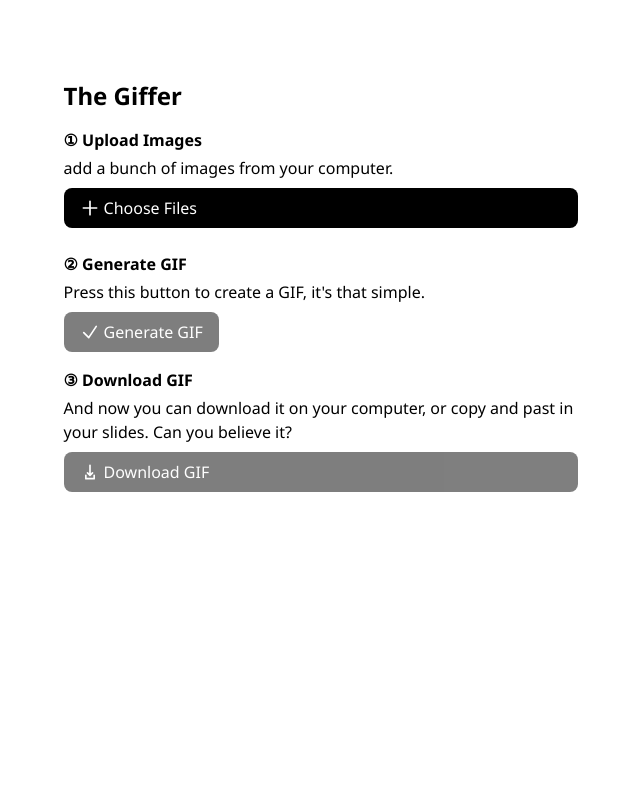
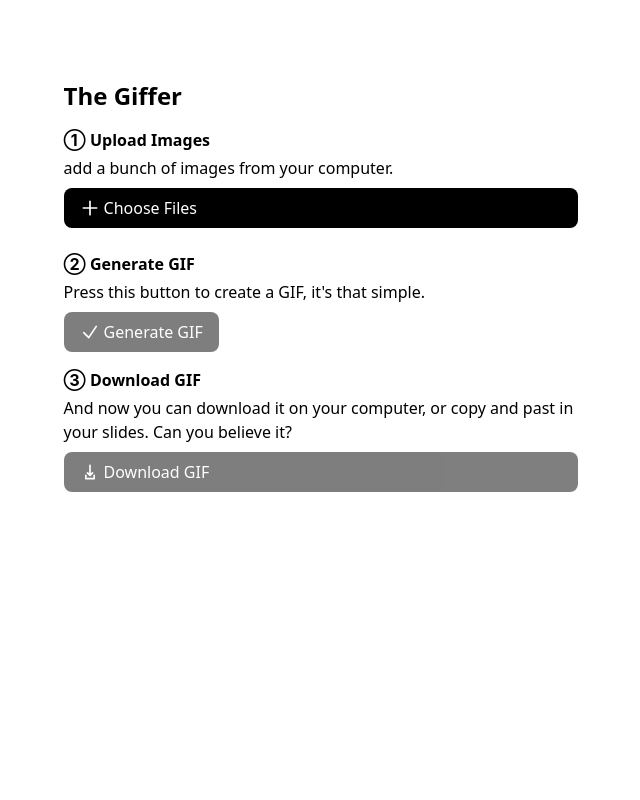
Before and after one commit to lndgst/random, a Flask app: page / in a window 1280 px wide. Shown: the whole page, without its empty margins (319-959 px from the left). Run offline with Flask 3, Linux system fonts and the light colour scheme.

Commit message:
revert: restore state before merge of fonts

```diff
--- a/gif_app/templates/index.html
+++ b/gif_app/templates/index.html
@@ -4,12 +4,8 @@
     <meta charset="utf-8">
     <title>The Giffer</title>
     <link href="https://cdn.jsdelivr.net/npm/tailwindcss@2.2.19/dist/tailwind.min.css" rel="stylesheet">
-    <link href="https://fonts.googleapis.com/css2?family=Noto+Sans:wght@400;700&display=swap" rel="stylesheet">
-    <style>
-        body { font-family: 'Noto Sans', sans-serif; }
-    </style>
 </head>
-<body class="bg-white min-h-screen py-10 flex justify-center">
+<body class="bg-white min-h-screen py-10 flex justify-center font-sans">
     <div class="p-10 w-full max-w-prose text-left mx-4">
         <h1 class="text-2xl font-bold mb-4">The Giffer</h1>
         <form id="gifForm" action="/generate" method="post" enctype="multipart/form-data" class="space-y-4">
```
